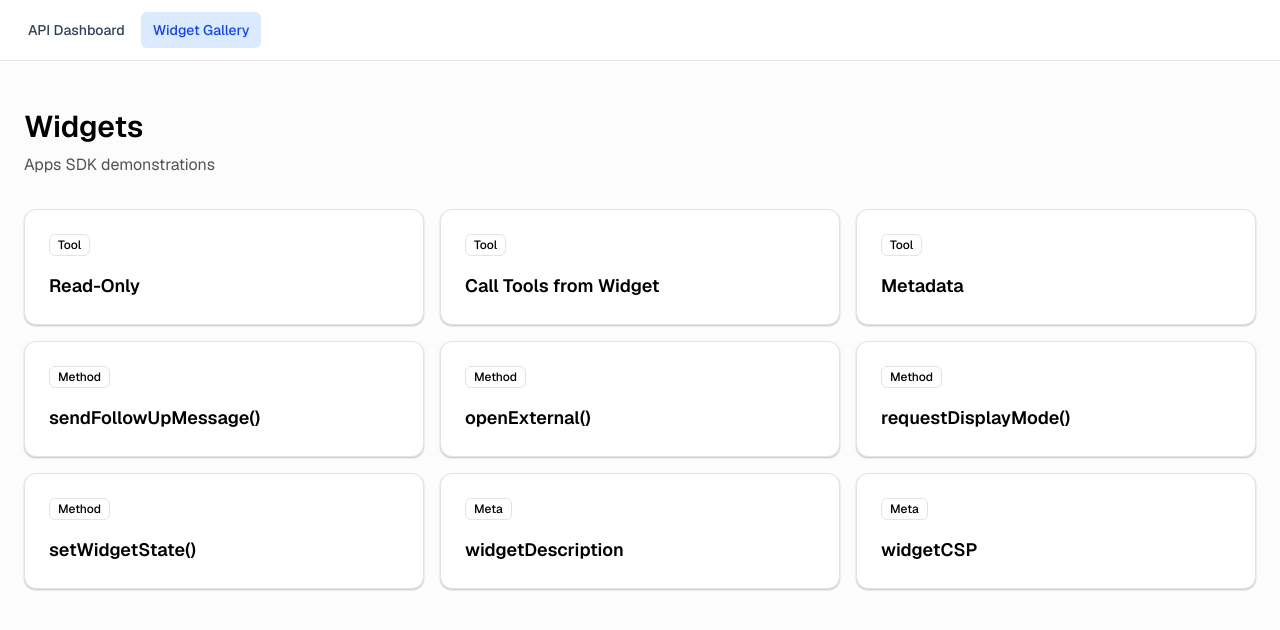
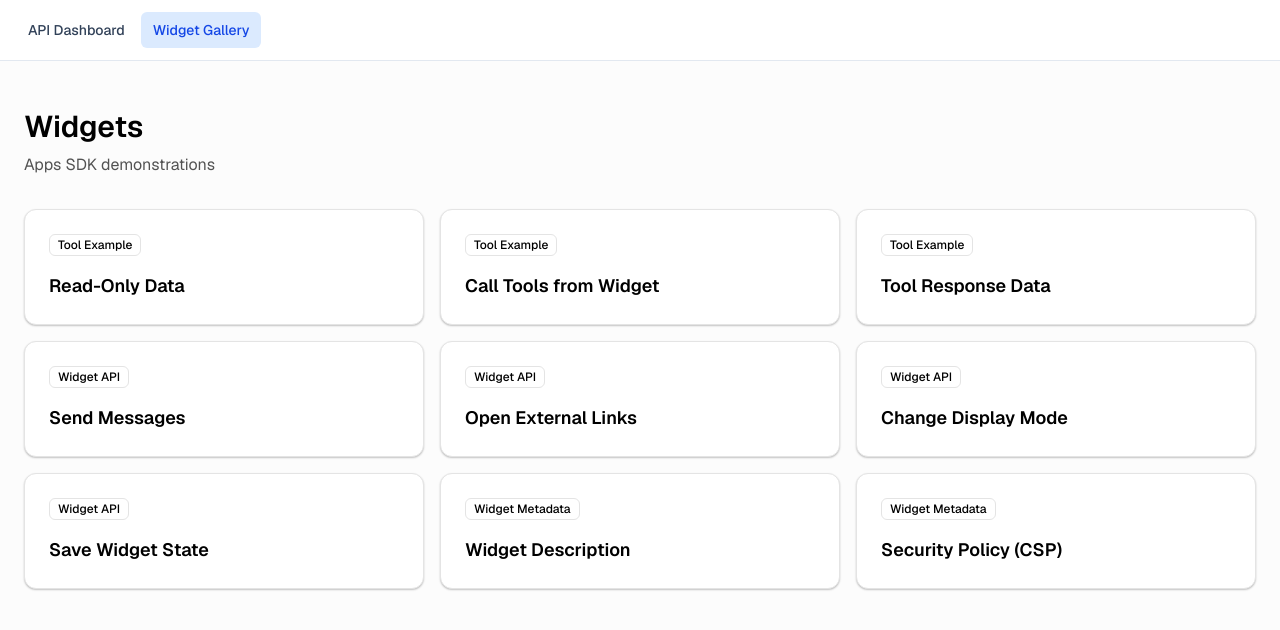
Before and after one commit to MCPJam/apps-sdk-everything, a Next.js app: page /methods-playground in a window 1280 px wide. Shown: the top 630 px of the page. Built offline with nearby package versions, Linux system fonts and the light colour scheme.

Commit message:
rename widgets

```diff
--- a/app/methods-playground/page.tsx
+++ b/app/methods-playground/page.tsx
@@ -10,20 +10,20 @@ type Widget = {
 };
 
 const widgets: Widget[] = [
-  // Core Demos
-  { id: "read_only_widget", title: "Read-Only", category: "Tool", path: "/widgets/read-only" },
-  { id: "widget_accessible_tool", title: "Call Tools from Widget", category: "Tool", path: "/widgets/widget-accessible" },
-  { id: "tool_metadata_widget", title: "Metadata", category: "Tool", path: "/widgets/tool-metadata" },
+  // Tool Examples
+  { id: "read_only_widget", title: "Read-Only Data", category: "Tool Example", path: "/widgets/read-only" },
+  { id: "widget_accessible_tool", title: "Call Tools from Widget", category: "Tool Example", path: "/widgets/widget-accessible" },
+  { id: "tool_metadata_widget", title: "Tool Response Data", category: "Tool Example", path: "/widgets/tool-metadata" },
 
-  // Methods
-  { id: "demo_send_message", title: "sendFollowUpMessage()", category: "Method", path: "/widgets/send-message" },
-  { id: "demo_open_external", title: "openExternal()", category: "Method", path: "/widgets/open-external" },
-  { id: "demo_display_mode", title: "requestDisplayMode()", category: "Method", path: "/widgets/display-mode" },
-  { id: "demo_widget_state", title: "setWidgetState()", category: "Method", path: "/widgets/widget-state" },
+  // Widget API
+  { id: "demo_send_message", title: "Send Messages", category: "Widget API", path: "/widgets/send-message" },
+  { id: "demo_open_external", title: "Open External Links", category: "Widget API", path: "/widgets/open-external" },
+  { id: "demo_display_mode", title: "Change Display Mode", category: "Widget API", path: "/widgets/display-mode" },
+  { id: "demo_widget_state", title: "Save Widget State", category: "Widget API", path: "/widgets/widget-state" },
 
-  // Meta Fields
-  { id: "show_widget_description_demo", title: "widgetDescription", category: "Meta", path: "/widget-description-demo" },
-  { id: "show_widget_csp_demo", title: "widgetCSP", category: "Meta", path: "/widget-csp-demo" },
+  // Widget Metadata
+  { id: "show_widget_description_demo", title: "Widget Description", category: "Widget Metadata", path: "/widget-description-demo" },
+  { id: "show_widget_csp_demo", title: "Security Policy (CSP)", category: "Widget Metadata", path: "/widget-csp-demo" },
 ];
 
 export default function MethodsPlayground() {
--- a/app/widgets/display-mode/page.tsx
+++ b/app/widgets/display-mode/page.tsx
@@ -32,8 +32,8 @@ export default function DisplayModeWidget() {
     <div className="w-full p-6">
       <Card className="max-w-2xl mx-auto">
         <CardHeader>
-          <CardTitle>requestDisplayMode()</CardTitle>
-          <CardDescription>Transition between inline, PiP, and fullscreen</CardDescription>
+          <CardTitle>Change Display Mode</CardTitle>
+          <CardDescription>Transition between inline, PiP, and fullscreen using requestDisplayMode()</CardDescription>
         </CardHeader>
         <CardContent className="space-y-4">
           <div className="flex items-center justify-between p-3 bg-muted rounded-lg">
--- a/app/widgets/open-external/page.tsx
+++ b/app/widgets/open-external/page.tsx
@@ -25,8 +25,8 @@ export default function OpenExternalWidget() {
     <div className="w-full p-6">
       <Card className="max-w-2xl mx-auto">
         <CardHeader>
-          <CardTitle>openExternal()</CardTitle>
-          <CardDescription>Open external links or redirect to other pages</CardDescription>
+          <CardTitle>Open External Links</CardTitle>
+          <CardDescription>Open external links or redirect to other pages using openExternal()</CardDescription>
         </CardHeader>
         <CardContent className="space-y-4">
           <div className="space-y-2">
--- a/app/widgets/read-only/page.tsx
+++ b/app/widgets/read-only/page.tsx
@@ -33,7 +33,7 @@ export default function ReadOnlyWidget() {
     <div className="w-full p-6">
       <Card className="max-w-2xl mx-auto">
         <CardHeader>
-          <CardTitle>Current Time</CardTitle>
+          <CardTitle>Read-Only Data</CardTitle>
         </CardHeader>
         <CardContent className="space-y-6">
           <div className="text-center space-y-2">
--- a/app/widgets/send-message/page.tsx
+++ b/app/widgets/send-message/page.tsx
@@ -29,8 +29,8 @@ export default function SendMessageWidget() {
     <div className="w-full p-6">
       <Card className="max-w-2xl mx-auto">
         <CardHeader>
-          <CardTitle>sendFollowUpMessage()</CardTitle>
-          <CardDescription>Insert a message into the conversation</CardDescription>
+          <CardTitle>Send Messages</CardTitle>
+          <CardDescription>Insert a message into the conversation using sendFollowUpMessage()</CardDescription>
         </CardHeader>
         <CardContent className="space-y-4">
           <div className="space-y-2">
--- a/app/widgets/tool-metadata/page.tsx
+++ b/app/widgets/tool-metadata/page.tsx
@@ -45,7 +45,7 @@ export default function ToolMetadataWidget() {
     <div className="w-full p-6">
       <Card className="max-w-2xl mx-auto">
         <CardHeader>
-          <CardTitle>Weather in {weatherOutput.location}</CardTitle>
+          <CardTitle>Tool Response Data</CardTitle>
         </CardHeader>
         <CardContent className="space-y-6">
           <div className="text-center space-y-2">
--- a/app/widgets/widget-state/page.tsx
+++ b/app/widgets/widget-state/page.tsx
@@ -31,8 +31,8 @@ export default function WidgetStateWidget() {
     <div className="w-full p-6">
       <Card className="max-w-2xl mx-auto">
         <CardHeader>
-          <CardTitle>setWidgetState()</CardTitle>
-          <CardDescription>Persist component state (max ~4k tokens)</CardDescription>
+          <CardTitle>Save Widget State</CardTitle>
+          <CardDescription>Persist component state (max ~4k tokens) using setWidgetState()</CardDescription>
         </CardHeader>
         <CardContent className="space-y-4">
           <div className="space-y-2">
```
